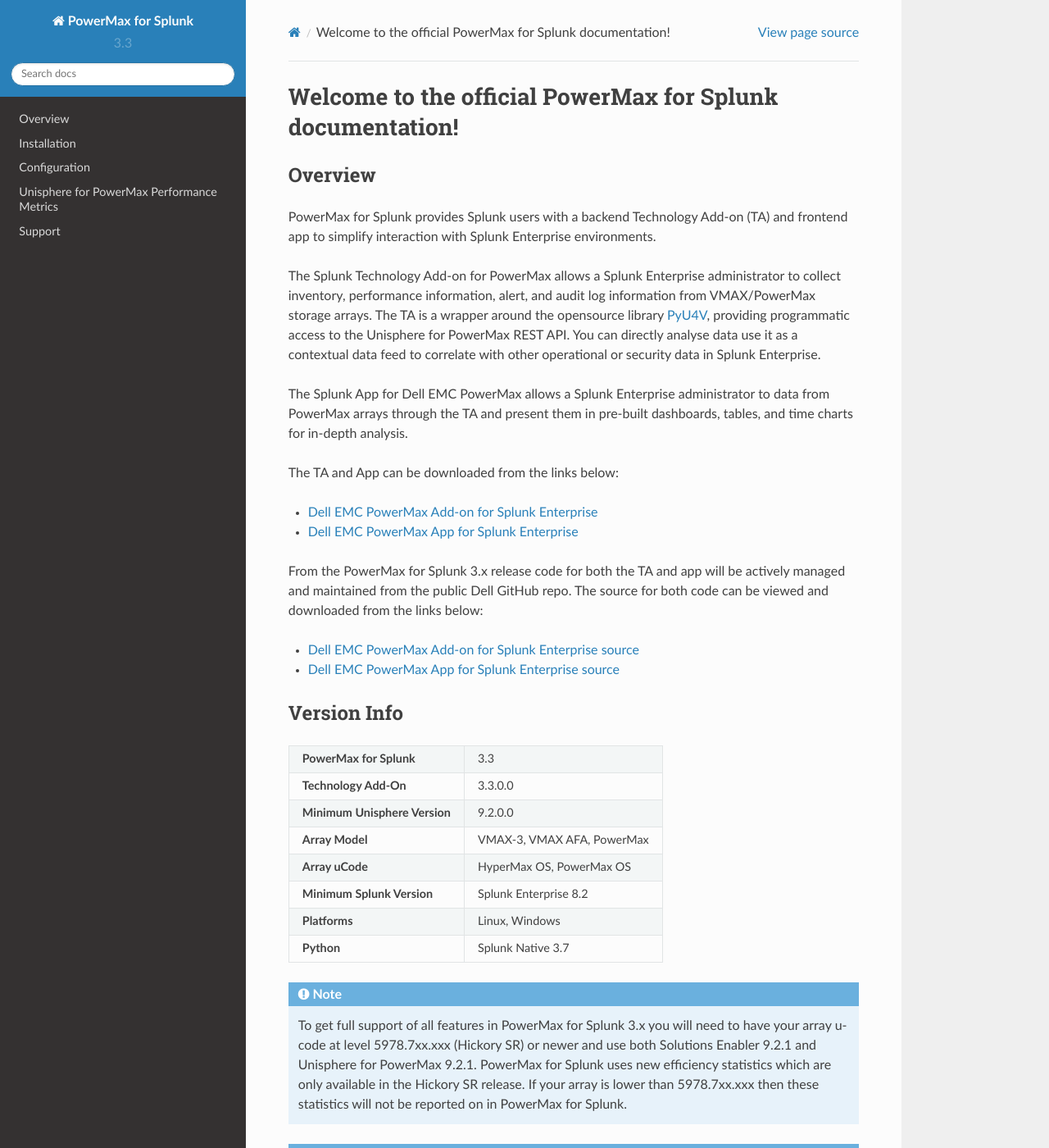
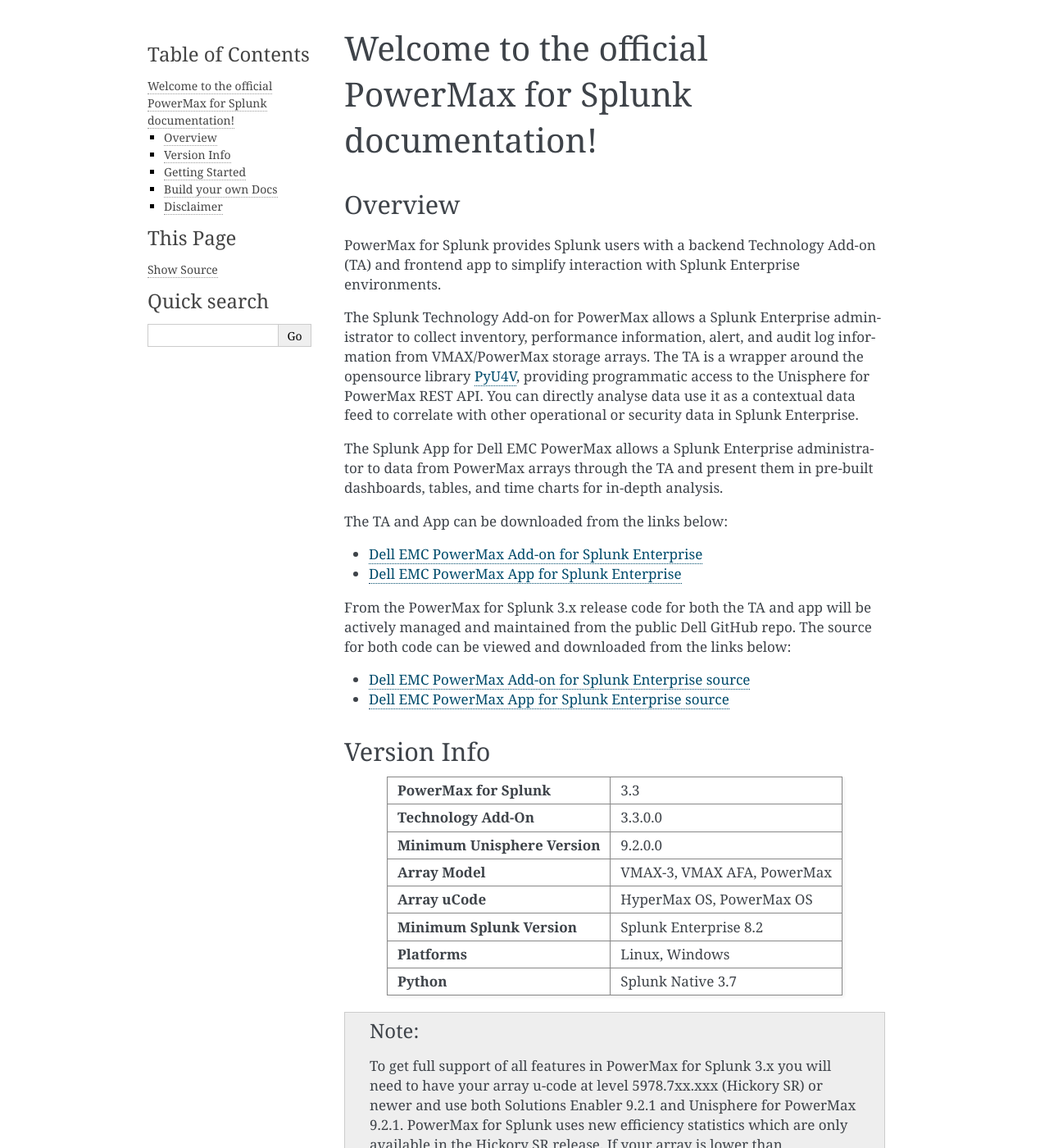
Before and after one commit to dell/powermax-splunk-addon, a Sphinx documentation site: the page built from docs/source/index.rst, in a window 1280 px wide and 1400 px high. Shown: the whole window at 82% size. Built offline with Sphinx 7.4.7, drawn with Linux system fonts in a browser that asks for light colours; some of the changed text lies outside the part shown.

Commit message:
readthedocs failing
upgrade sphinx

```diff
--- a/docs/source/conf.py
+++ b/docs/source/conf.py
@@ -48,9 +48,9 @@
 # Add any Sphinx extension module names here, as strings. They can be
 # extensions coming with Sphinx (named 'sphinx.ext.*') or your custom
 # ones.
-extensions = [
-    'sphinx.ext.autodoc', 'sphinx.ext.viewcode', 'sphinx.ext.autosectionlabel'
-]
+#extensions = [
+#    'sphinx.ext.autodoc', 'sphinx.ext.viewcode', 'sphinx.ext.autosectionlabel'
+#]
 
 autosectionlabel_prefix_document = True
 
@@ -63,12 +63,12 @@
 # -- Options for HTML output -------------------------------------------------
 
 # Add any paths that contain templates here, relative to this directory.
-templates_path = ['rtd_theme', ]
+#templates_path = ['rtd_theme', ]
 
 # The theme to use for HTML and HTML Help pages.  See the documentation for
 # a list of builtin themes.
 #
-html_theme = 'sphinx_rtd_theme'
+#html_theme = 'sphinx_rtd_theme'
 
 # Add any paths that contain custom static files (such as style sheets) here,
 # relative to this directory. They are copied after the builtin static files,
--- a/requirements.txt
+++ b/requirements.txt
@@ -1,4 +1,3 @@
 # Defining the exact version will make sure things don't break
-sphinx==5.3.0
-sphinx_rtd_theme==1.1.1
-readthedocs-sphinx-search==0.1.1
+sphinx==7.2.6
+sphinx_rtd_theme==1.3.0
```
Also changed, not shown: .readthedocs.yaml.
